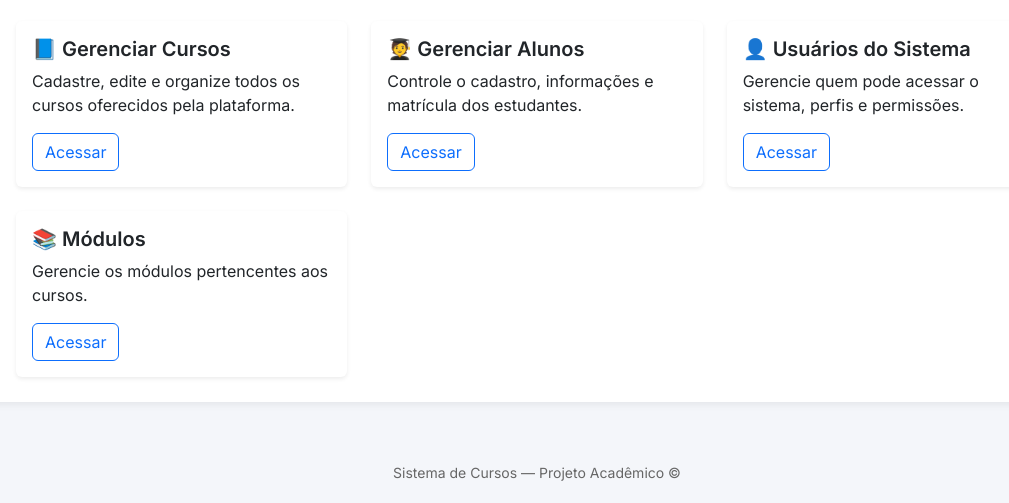
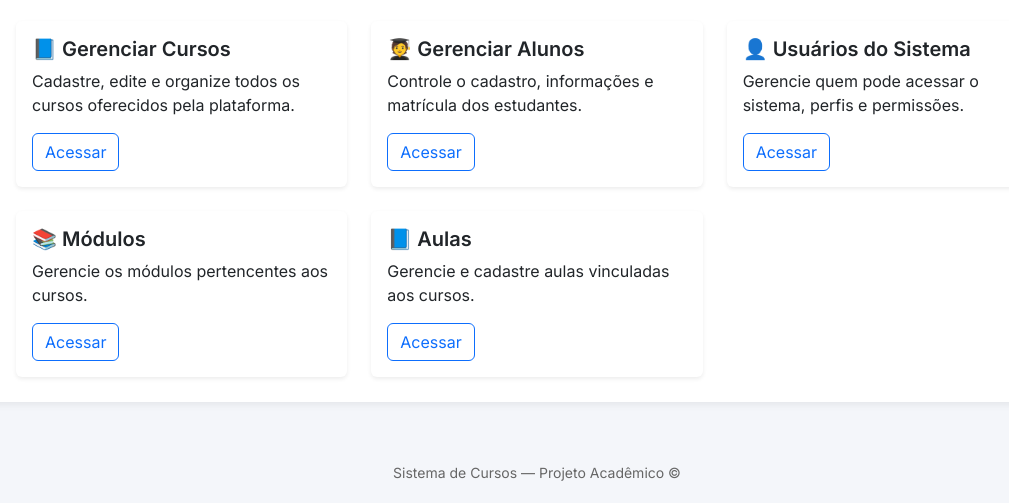
Before and after one commit to Maira-Ramos/sistema_cursos, a Django app: page / in a window 1280 px wide. Shown: the part 601-1104 px from the top of the page, without its empty margins (103-1112 px from the left). Run offline with Django 4.2, Linux system fonts and the light colour scheme.

Commit message:
Atualiza urls e templates do CRUD de aulas

```diff
--- a/meu_projeto_cursos/urls.py
+++ b/meu_projeto_cursos/urls.py
@@ -9,4 +9,5 @@ urlpatterns = [
     path('modulos/', include('modulos.urls')),
     path('alunos/', include('alunos.urls')),
     path('usuarios/', include('usuarios.urls')),
+    path('aulas/', include('aulas.urls')),
 ]
--- a/templates/aulas/lista.html
+++ b/templates/aulas/lista.html
@@ -2,6 +2,7 @@
 
 {% block content %}
 <h1>Lista de Aulas</h1>
+
 
 <a href="{% url 'aulas:criar' %}" class="btn btn-primary">Adicionar Aula</a>
 
--- a/templates/home.html
+++ b/templates/home.html
@@ -72,6 +72,17 @@
         </div>
     </div>
 </div>
+<div class="col-md-4">
+    <div class="card shadow-sm border-0 h-100">
+        <div class="card-body">
+            <h5 class="card-title fw-bold">📘 Aulas</h5>
+            <p class="card-text">
+                Gerencie e cadastre aulas vinculadas aos cursos.
+            </p>
+            <a href="/aulas/" class="btn btn-outline-primary">Acessar</a>
+        </div>
+    </div>
+</div>
     </div>
 </div>
 
```
